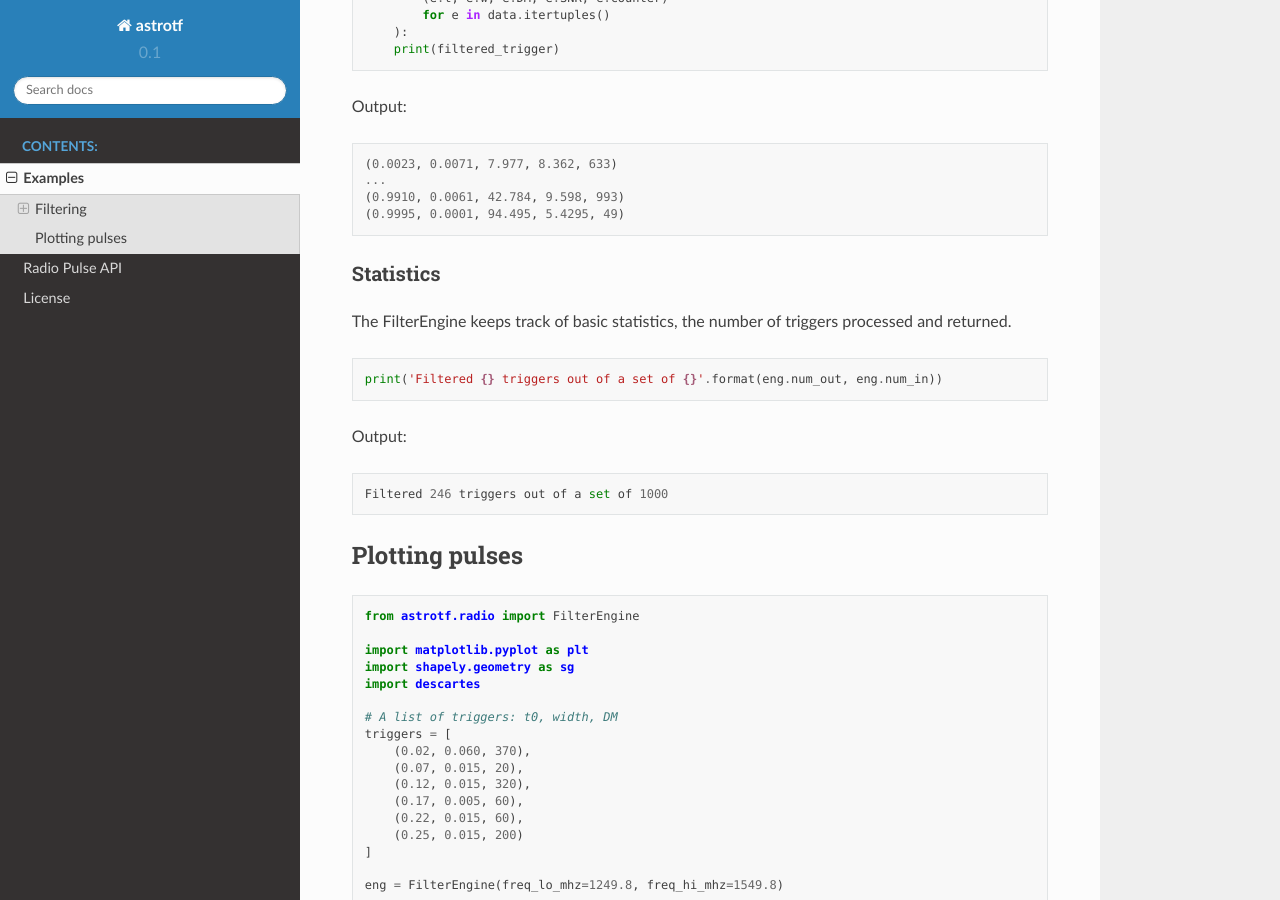
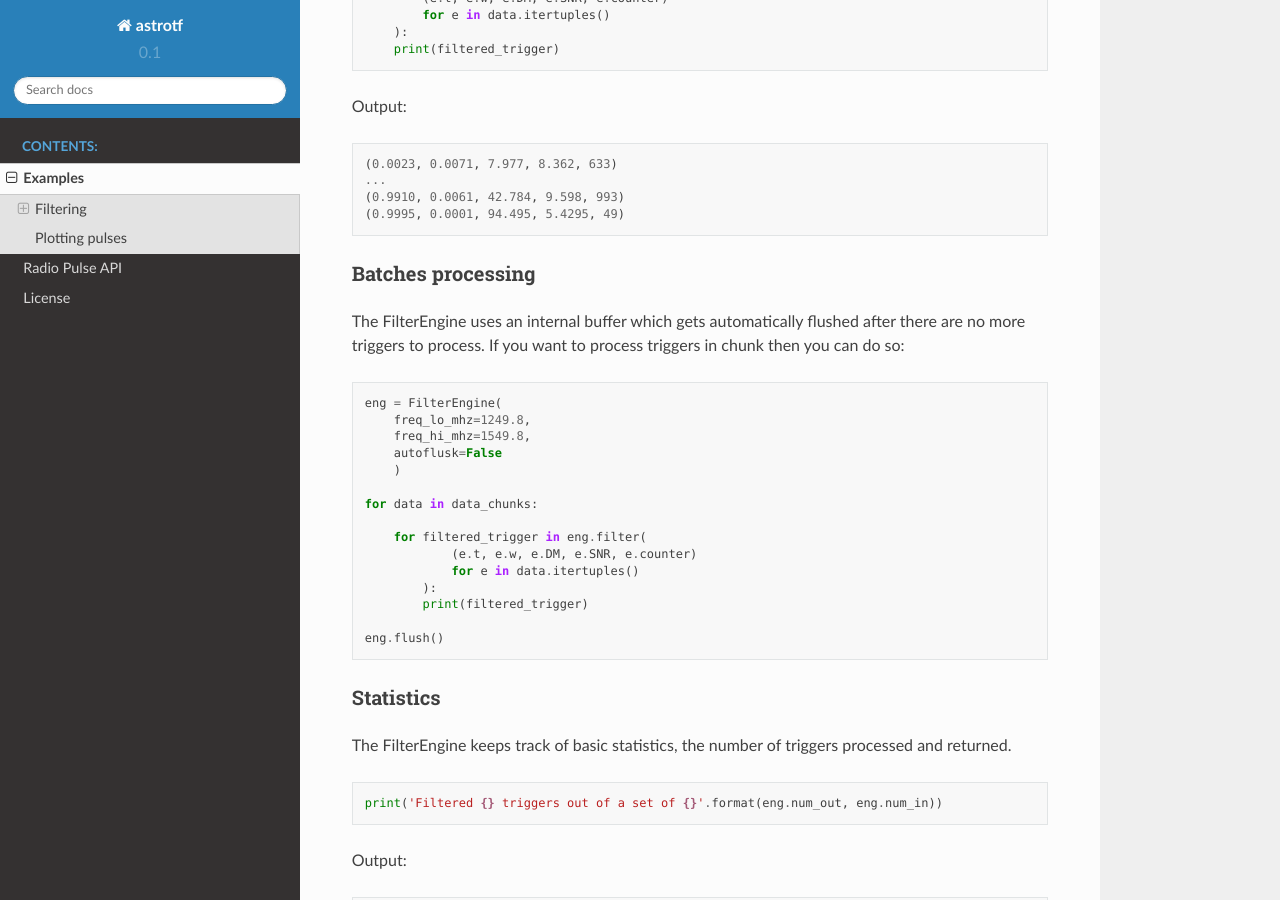
Before and after one commit to sitmo/astro-trigger-cluster, a Sphinx documentation site: the page built from docs/source/examples.rst, in a window 1280 px wide and 900 px high, scrolled down 1930 px. Built offline with Sphinx 7.4.7 and the Read the Docs theme 2.0.0, drawn with Linux system fonts in a browser that asks for light colours.

```diff
--- a/docs/source/examples.rst
+++ b/docs/source/examples.rst
@@ -105,6 +105,31 @@ Output::
     (0.9995, 0.0001, 94.495, 5.4295, 49)
 
 
+
+Batches processing
+^^^^^^^^^^^^^^^^^^
+The FilterEngine uses an internal buffer which gets automatically flushed after there are no more triggers to process.
+If you want to process triggers in chunk then you can do so:
+
+.. code-block:: python
+
+    eng = FilterEngine(
+        freq_lo_mhz=1249.8,
+        freq_hi_mhz=1549.8,
+        autoflusk=False
+        )
+
+    for data in data_chunks:
+
+        for filtered_trigger in eng.filter(
+                (e.t, e.w, e.DM, e.SNR, e.counter)
+                for e in data.itertuples()
+            ):
+            print(filtered_trigger)
+
+    eng.flush()
+
+
 Statistics
 ^^^^^^^^^^
 
```
Also changed, not shown: README.md (+2 -121 lines).
